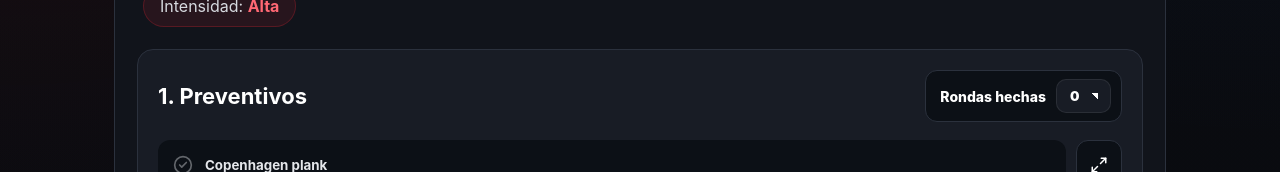
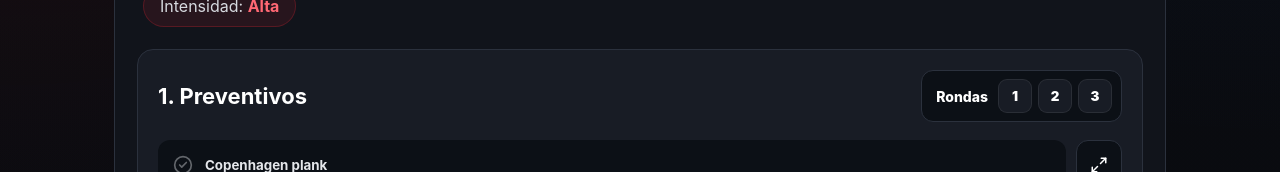
Before and after one commit to luileonf/wicha-rutina, a React (Vite) app: page / in a window 1280 px wide. Shown: the part 695-867 px from the top of the page. Built offline with nearby package versions, Linux system fonts and the light colour scheme.

Commit message:
Add files via upload

```diff
--- a/src/main.jsx
+++ b/src/main.jsx
@@ -800,15 +800,22 @@ function App() {
                   </div>
                   <div className="blockActions">
                     {preventive && (
-                      <label className="roundSelector">
-                        <span>Rondas hechas</span>
-                        <select value={selectedRounds} onChange={(event) => updateRounds(current.day, block, event.target.value)}>
-                          <option value="">0</option>
-                          <option value="1">1</option>
-                          <option value="2">2</option>
-                          <option value="3">3</option>
-                        </select>
-                      </label>
+                      <div className="roundSelector" aria-label="Rondas">
+                        <span>Rondas</span>
+                        <div className="roundBoxes">
+                          {[1, 2, 3].map((round) => (
+                            <button
+                              className={Number(selectedRounds) >= round ? "active" : ""}
+                              key={round}
+                              onClick={() => updateRounds(current.day, block, Number(selectedRounds) === round ? "" : String(round))}
+                              type="button"
+                              aria-label={`${round} ronda${round > 1 ? "s" : ""}`}
+                            >
+                              {round}
+                            </button>
+                          ))}
+                        </div>
+                      </div>
                     )}
                     {blockCompletion && (
                       <button
--- a/src/style.css
+++ b/src/style.css
@@ -431,7 +431,7 @@ h1 {
   display: inline-flex;
   align-items: center;
   gap: 10px;
-  padding: 8px 10px 8px 14px;
+  padding: 8px 9px 8px 14px;
   background: var(--panel-deep);
   border: 1px solid var(--border);
   border-radius: 12px;
@@ -445,27 +445,38 @@ h1 {
   color: white;
 }
 
-.roundSelector select {
-  appearance: none;
+.roundBoxes {
+  display: inline-flex;
+  gap: 6px;
+}
+
+.roundBoxes button {
+  width: 34px;
+  height: 34px;
   border: 1px solid rgba(255,255,255,.08);
-  border-radius: 10px;
-  padding: 8px 30px 8px 13px;
+  border-radius: 9px;
   color: white;
-  background:
-    linear-gradient(45deg, transparent 50%, white 50%) right 12px center / 6px 6px no-repeat,
-    var(--panel-soft);
+  background: var(--panel-soft);
   cursor: pointer;
   font-weight: 900;
+  display: grid;
+  place-items: center;
 }
 
-.roundSelector select:focus {
+.roundBoxes button:hover {
+  border-color: rgba(255,255,255,.18);
+}
+
+.roundBoxes button.active {
+  background: var(--red);
+  border-color: rgba(255,255,255,.16);
+  color: white;
+  box-shadow: 0 8px 18px rgba(201, 34, 49, .22);
+}
+
+.roundBoxes button:focus {
   outline: 2px solid rgba(201, 34, 49, .72);
   outline-offset: 2px;
-}
-
-.roundSelector option {
-  background: var(--panel-deep);
-  color: white;
 }
 
 .completeBlockButton {
@@ -702,6 +713,10 @@ footer b {
     width: 100%;
     justify-content: space-between;
   }
+  .roundBoxes {
+    flex: 1;
+    justify-content: flex-end;
+  }
   .completeBlockButton {
     justify-content: center;
     width: 100%;
```
